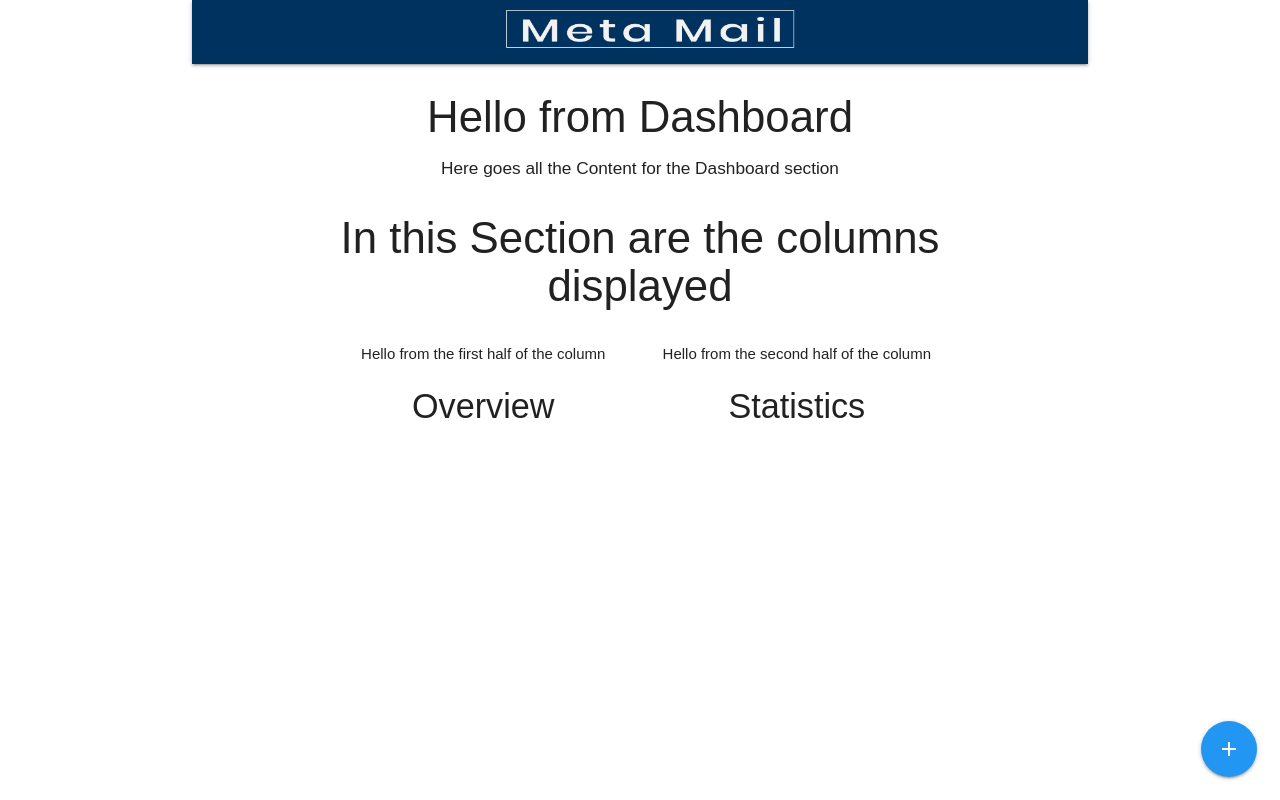
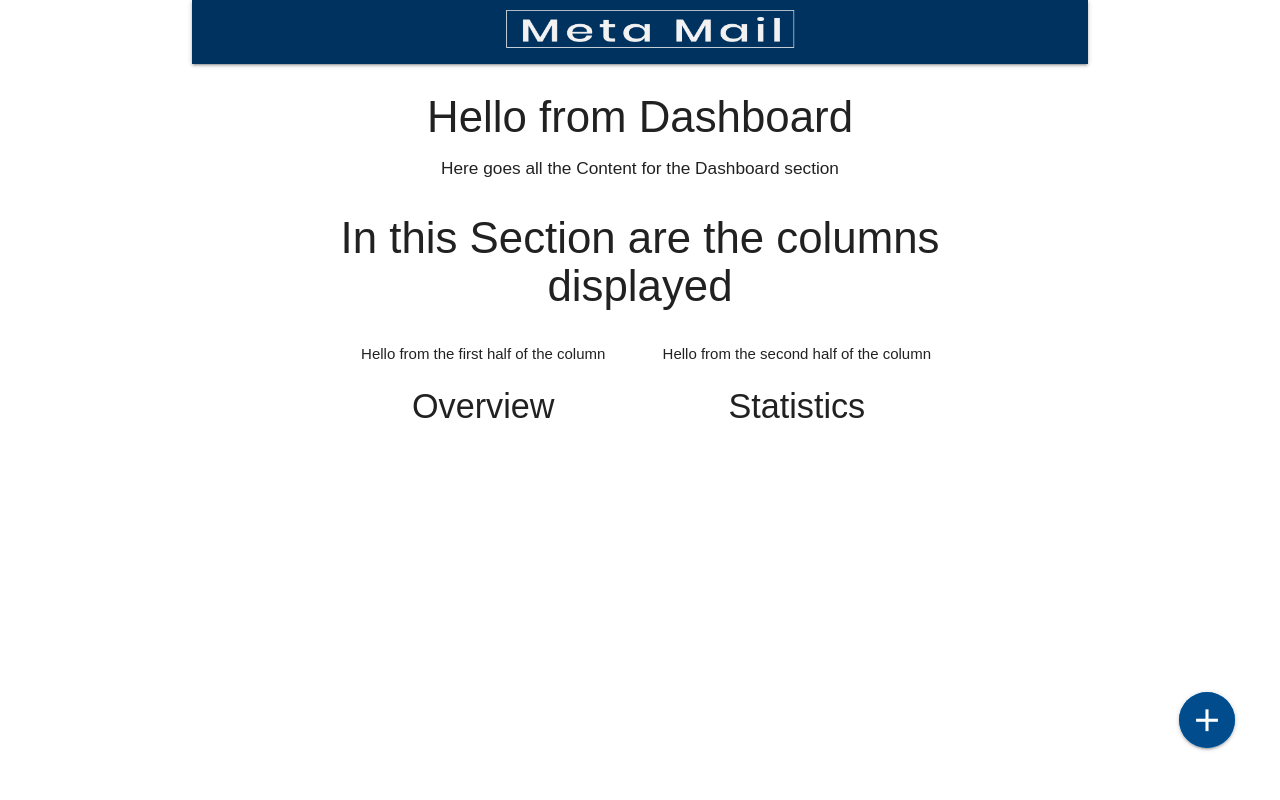
Before and after one commit to FerrBen/bulkmail, a React (Create React App) app in the folder client/: page /surveys in a window 1280 px wide. Built offline with nearby package versions, Linux system fonts and the light colour scheme; no server answers.

Commit message:
installed Redux Form

```diff
--- a/client/package.json
+++ b/client/package.json
@@ -13,6 +13,7 @@
     "react-scripts": "3.1.1",
     "react-stripe-checkout": "^2.6.3",
     "redux": "^4.0.4",
+    "redux-form": "^8.2.6",
     "redux-thunk": "^2.3.0"
   },
   "scripts": {
--- a/client/src/components/Dashboard.js
+++ b/client/src/components/Dashboard.js
@@ -1,17 +1,18 @@
-import React from 'react'
+import React from 'react';
+import { Link } from 'react-router-dom';
 
 import '../css/dashboard.css';
 
 export default function Dashboard() {
   return (
-    <div className="container">
+    <div className='container'>
       <h3>Hello from Dashboard</h3>
       <h6>Here goes all the Content for the Dashboard section</h6>
-        <div className="row">
-      <div className="col s12">
+      <div className='row'>
+        <div className='col s12'>
           <h3>In this Section are the columns displayed</h3>
         </div>
-      <div className="col s6">
+        <div className='col s6'>
           <div>
             <p>Hello from the first half of the column</p>
           </div>
@@ -19,7 +20,7 @@ export default function Dashboard() {
             <h4>Overview</h4>
           </div>
         </div>
-      <div className="col s6">
+        <div className='col s6'>
           <div>
             <p>Hello from the second half of the column</p>
           </div>
@@ -28,11 +29,11 @@ export default function Dashboard() {
           </div>
         </div>
       </div>
-    <div className="fixed-action-btn">
-      <a className="btn-floating btn-large blue">
-        <i className="material-icons">add</i>
-      </a>
+      <div className='fixed-action-btn'>
+        <Link to="/surveys/new" className='btn-floating btn-large blue'>
+          <i className='material-icons'>add</i>
+        </Link>
       </div>
     </div>
-  )
+  );
 }
--- a/client/src/css/dashboard.css
+++ b/client/src/css/dashboard.css
@@ -1,3 +1,17 @@
 .container {
   text-align: center;
 }
+
+.material-icons {
+  background-color: rgb(1, 76, 141);
+
+}
+
+.fixed-action-btn{
+height: 100px;
+width: 100px;
+}
+
+.btn-large i {
+  font-size: 2.5rem;
+}
--- a/client/src/css/header.css
+++ b/client/src/css/header.css
@@ -1,6 +1,7 @@
 body {
-  margin: 0;
+  margin: 0px;
   padding: 0px;
+
   font-family: Arial, Helvetica, sans-serif;
 }
 
--- a/client/src/reducers/index.js
+++ b/client/src/reducers/index.js
@@ -1,6 +1,8 @@
 import { combineReducers } from 'redux';
+import { reducer as reduxForm } from 'redux-form';
 import authReducer from './authReducer';
 
 export default combineReducers({
-  auth: authReducer
+  auth: authReducer,
+  form: reduxForm
 });
```
Also changed, not shown: 1 other file (tests, documents, lock files or other folders). Lines whose indentation alone changed are shown as unchanged.
